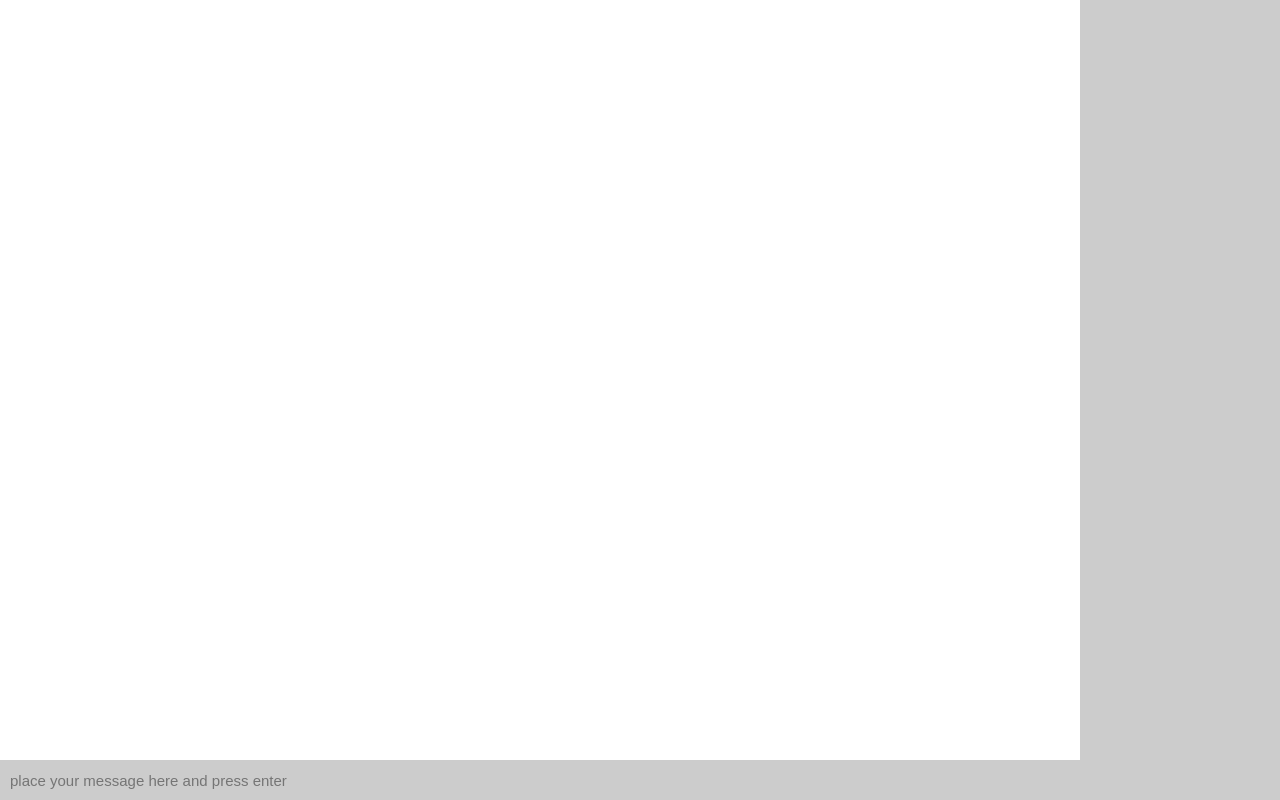
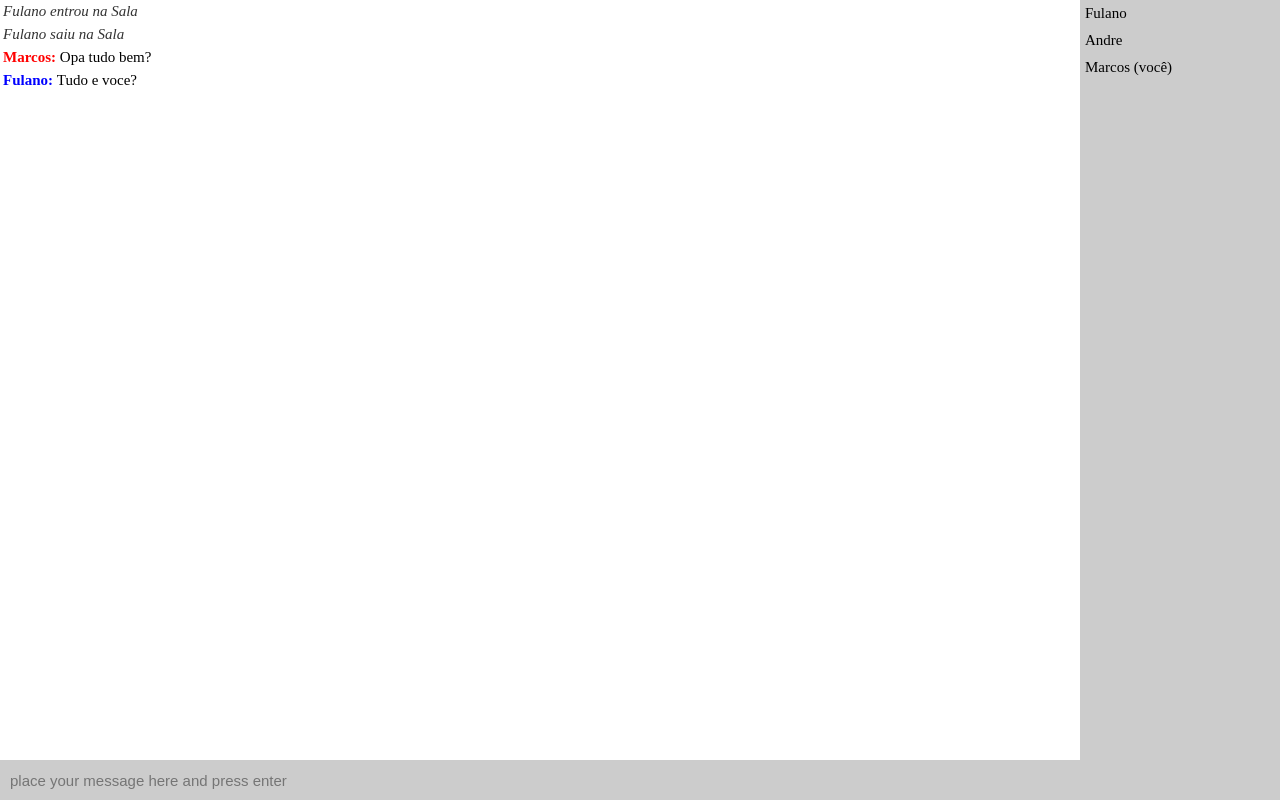
Before and after one commit to iamdevmarcos/chat-socket-io, a website: page public/index.html in a window 1280 px wide. Drawn offline with Linux system fonts and the light colour scheme.

Commit message:
finishing interface

```diff
--- a/public/index.html
+++ b/public/index.html
@@ -15,8 +15,17 @@
 
     <div class="page" id="chatPage">
         <div class="chatArea">
-            <ul class="chatList"></ul>
-            <ul class="userList"></ul>
+            <ul class="chatList">
+                <li class="m-status">Fulano entrou na Sala</li>
+                <li class="m-status">Fulano saiu na Sala</li>
+                <li class="m-txt"><span class="me">Marcos: </span>Opa tudo bem?</li>
+                <li class="m-txt"><span>Fulano: </span>Tudo e voce?</li>
+            </ul>
+            <ul class="userList">
+                <li>Fulano</li>
+                <li>Andre</li>
+                <li>Marcos (você)</li>
+            </ul>
         </div>
         <div class="chatInput">
             <input type="text" id="chatTextInput" placeholder="place your message here and press enter">
--- a/public/style.css
+++ b/public/style.css
@@ -47,11 +47,44 @@ ul, li {
 .chatList {
     flex:1;
     background-color: #FFF;
+    overflow-y: scroll;
+    max-height: calc(100vh - 40px);
+}
+
+.chatList li {
+    padding:3px;
+    font-size: 15px;
+}
+
+.chatList li.m-status {
+    color:#333;
+    font-style: italic;
+}
+
+.chatList li.m-status {
+    color:#333;
+    font-style: italic;
+}
+
+.chatList li.m-txt span {
+    font-weight: bold;
+    color:#0000FF;
+}
+
+.chatList li.m-txt span.me {
+    color:#FF0000;
 }
 
 .userList {
     width:200px;
     background-color: #CCC;
+    overflow-y: scroll;
+    max-height: calc(100vh - 40px);
+}
+
+.userList li {
+    padding:5px;
+    font-size:15px;
 }
 
 .chatInput {
```
